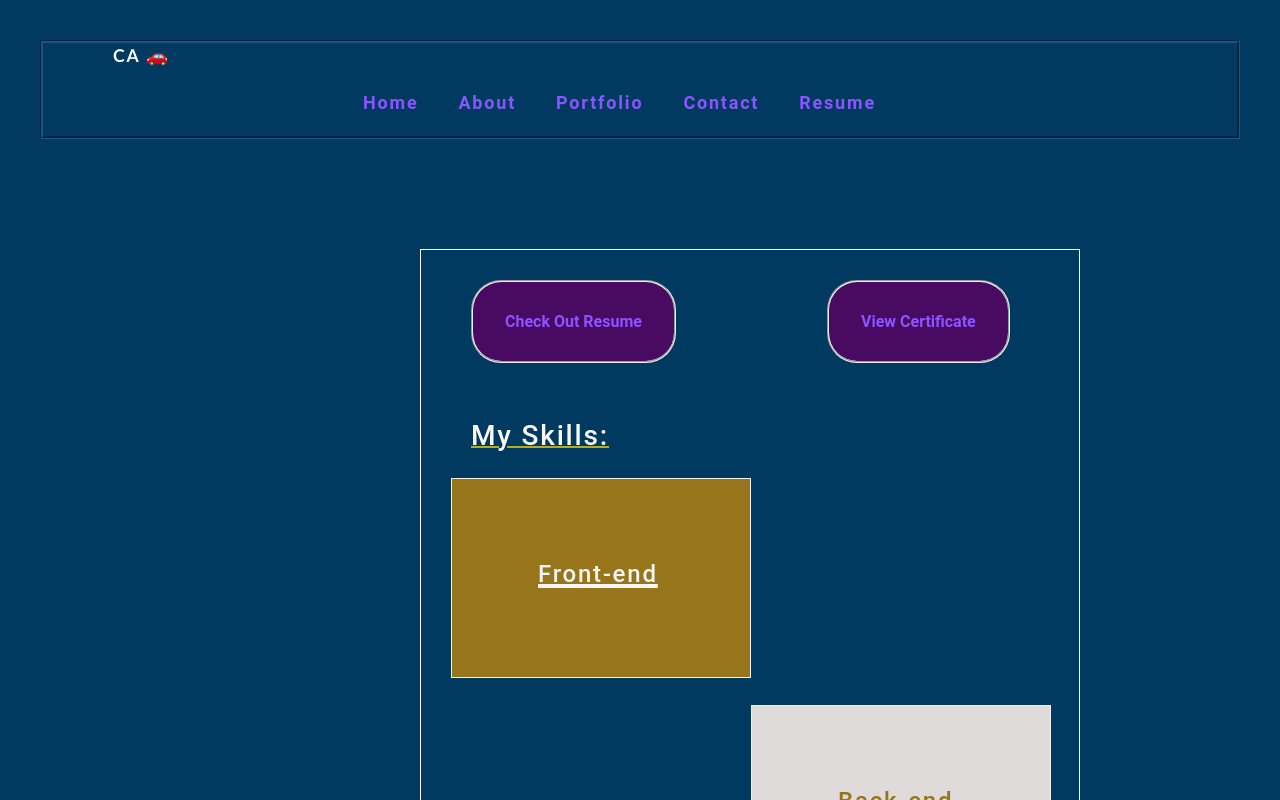
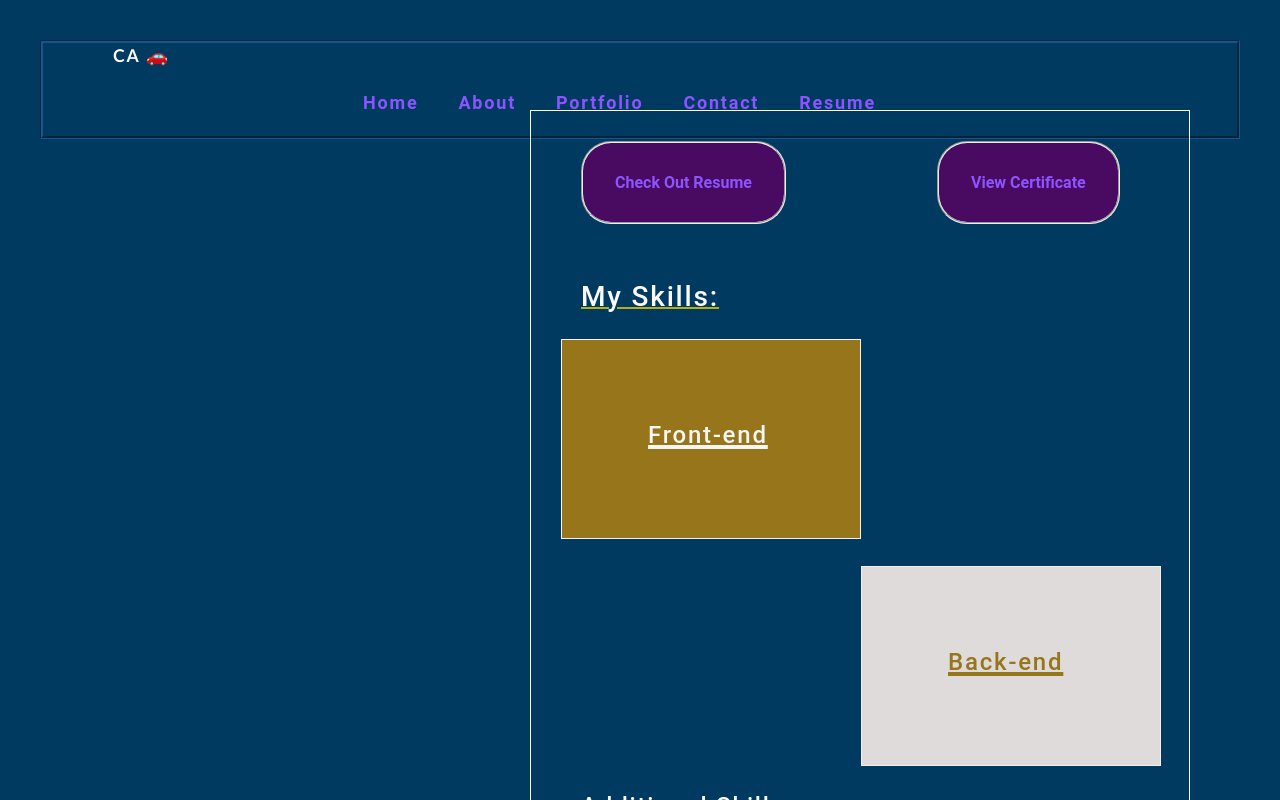
Before and after one commit to candre02/react-portfolio, a React (Create React App) app: page /resume in a window 1280 px wide. Shown: the top 800 px of the page. Built offline with nearby package versions, Linux system fonts and the light colour scheme.

Commit message:
changed the position of the resume container

```diff
--- a/src/index.css
+++ b/src/index.css
@@ -207,7 +207,7 @@ textarea {
 }
 
 .container {
-  width: 85%;
+  /* width: 85%; */
   max-width: 1200px;
   margin-left: auto;
   margin-right: auto;
@@ -422,20 +422,23 @@ button {
 
 /* resume page styling */
 #res1 {
-  position: relative;
+  /* position: relative; */
+  position: absolute;
   border-color: white;
   border-width: 1px;
   border-style:groove;
   right: 20px;
-  left: 180px;
+  /* left: 180px; */
+  left: 290px;
   width: 660px;
   height: 785px;
   margin: 100px;
   margin-left: 240px;
-  justify-content:space-around 12px;
+  /* justify-content:space-around 12px; */
   padding: 30px;
   padding-top: 10px;
   top: 10px;
+
   bottom: -20px;
 }
 
```
